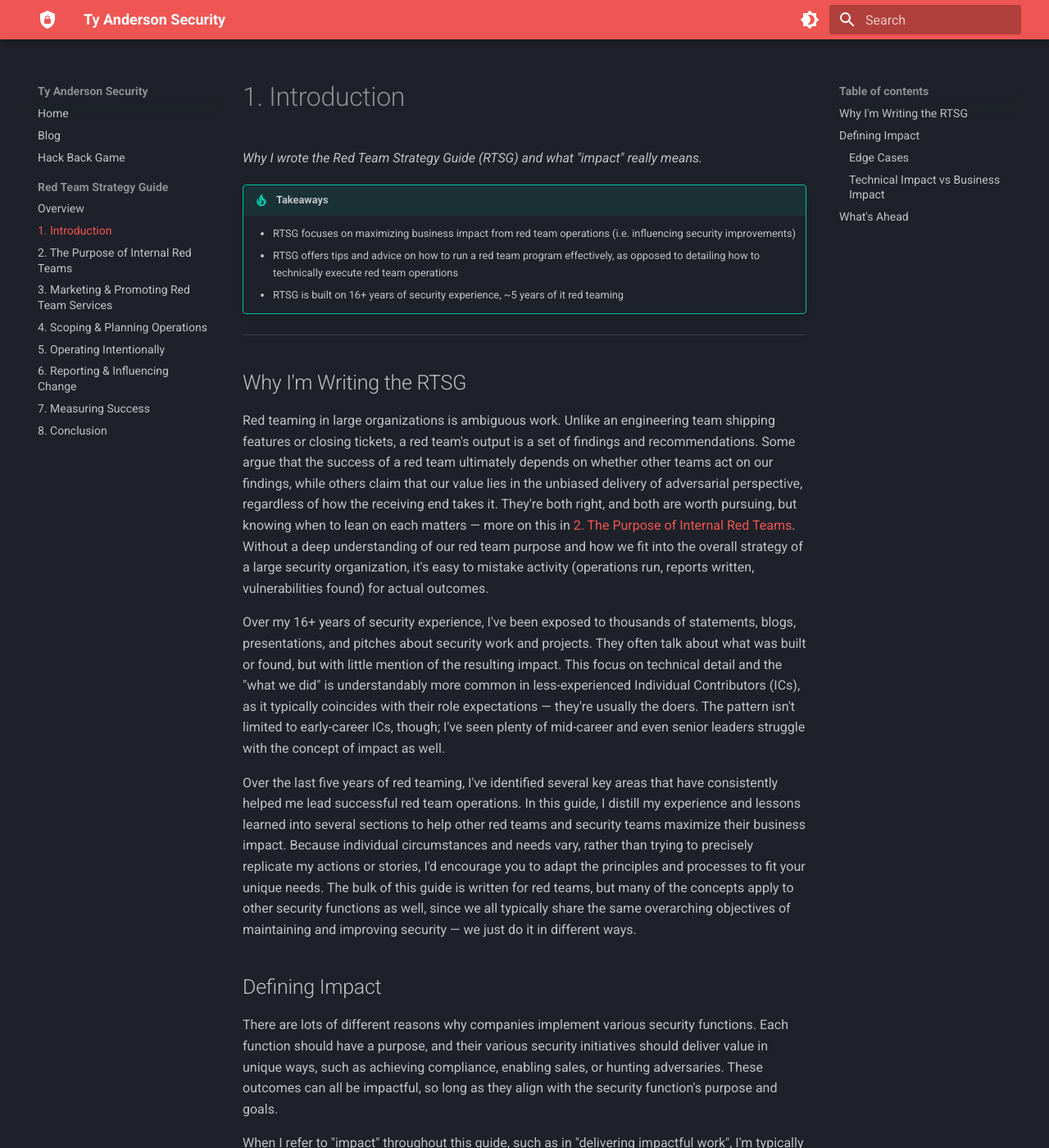
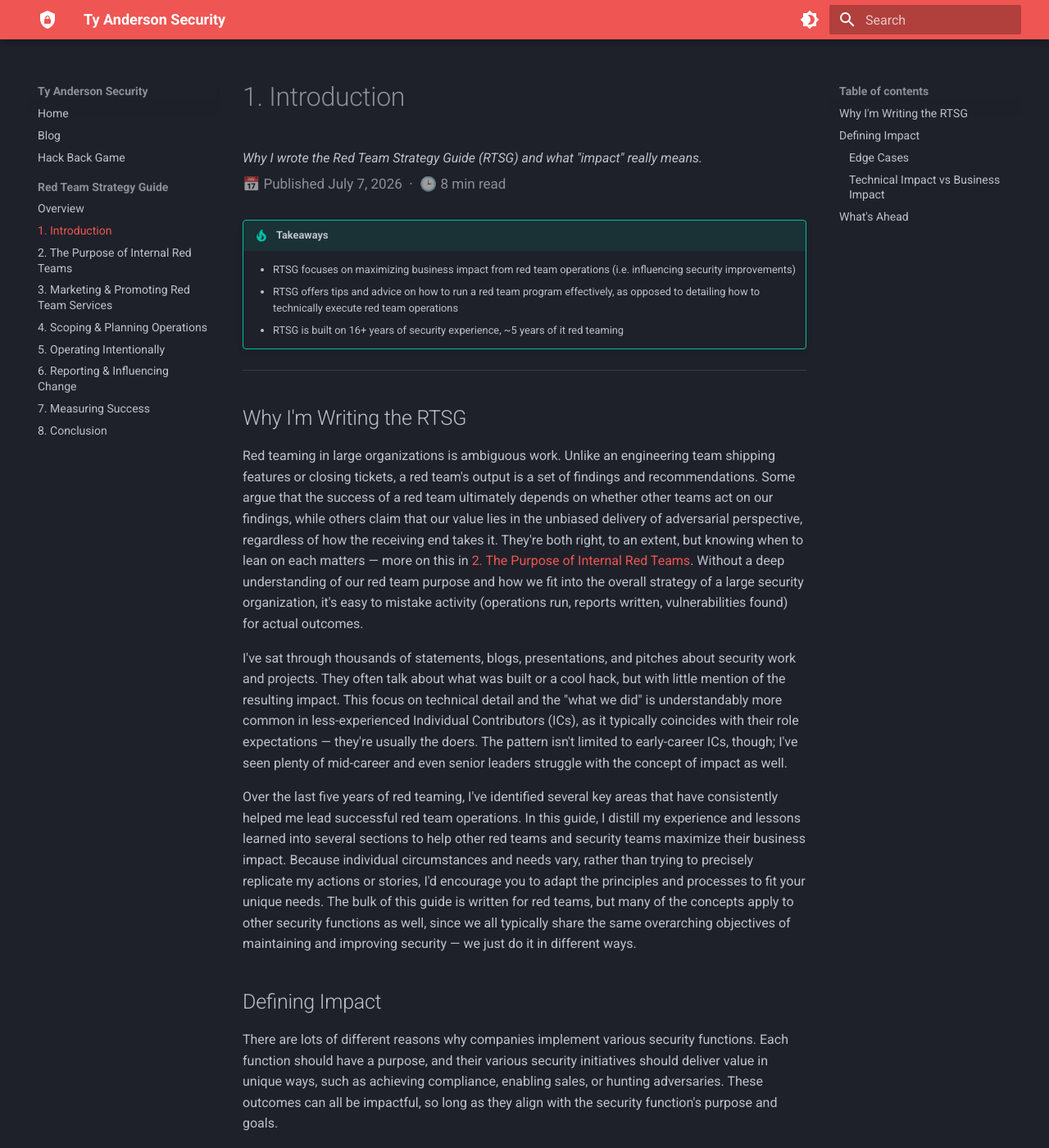
Before and after one commit to minispooner/minispooner.github.io, an MkDocs documentation site: the page built from docs/redteamstrategyguide/1-introduction.md, in a window 1280 px wide and 1400 px high. Shown: the whole window at 82% size. Built offline with MkDocs 1.6.1 and Material for MkDocs 9.7.7, drawn with Linux system fonts in a browser that asks for light colours; some of the changed text lies outside the part shown.

Commit message:
add quote decor; add visual improvements

```diff
--- a/docs/redteamstrategyguide/1-introduction.md
+++ b/docs/redteamstrategyguide/1-introduction.md
@@ -1,6 +1,8 @@
 # 1. Introduction
 
 _Why I wrote the Red Team Strategy Guide (RTSG) and what "impact" really means._
+
+<p class="rtsg-meta">📅 Published July 7, 2026 &nbsp;·&nbsp; 🕒 {{READTIME}} min read</p>
 
 <!-- prettier-ignore -->
 !!! tip "Takeaways"
@@ -12,9 +14,9 @@
 
 ## Why I'm Writing the RTSG
 
-Red teaming in large organizations is ambiguous work. Unlike an engineering team shipping features or closing tickets, a red team's output is a set of findings and recommendations. Some argue that the success of a red team ultimately depends on whether other teams act on our findings, while others claim that our value lies in the unbiased delivery of adversarial perspective, regardless of how the receiving end takes it. They're both right, and both are worth pursuing, but knowing when to lean on each matters &mdash; more on this in [2. The Purpose of Internal Red Teams](2-purpose.md). Without a deep understanding of our red team purpose and how we fit into the overall strategy of a large security organization, it's easy to mistake activity (operations run, reports written, vulnerabilities found) for actual outcomes.
+Red teaming in large organizations is ambiguous work. Unlike an engineering team shipping features or closing tickets, a red team's output is a set of findings and recommendations. Some argue that the success of a red team ultimately depends on whether other teams act on our findings, while others claim that our value lies in the unbiased delivery of adversarial perspective, regardless of how the receiving end takes it. They're both right, to an extent, but knowing when to lean on each matters &mdash; more on this in [2. The Purpose of Internal Red Teams](2-purpose.md). Without a deep understanding of our red team purpose and how we fit into the overall strategy of a large security organization, it's easy to mistake activity (operations run, reports written, vulnerabilities found) for actual outcomes.
 
-Over my 16+ years of security experience, I've been exposed to thousands of statements, blogs, presentations, and pitches about security work and projects. They often talk about what was built or found, but with little mention of the resulting impact. This focus on technical detail and the "what we did" is understandably more common in less-experienced Individual Contributors (ICs), as it typically coincides with their role expectations &mdash; they're usually the doers. The pattern isn't limited to early-career ICs, though; I've seen plenty of mid-career and even senior leaders struggle with the concept of impact as well.
+I've sat through thousands of statements, blogs, presentations, and pitches about security work and projects. They often talk about what was built or a cool hack, but with little mention of the resulting impact. This focus on technical detail and the "what we did" is understandably more common in less-experienced Individual Contributors (ICs), as it typically coincides with their role expectations &mdash; they're usually the doers. The pattern isn't limited to early-career ICs, though; I've seen plenty of mid-career and even senior leaders struggle with the concept of impact as well.
 
 Over the last five years of red teaming, I've identified several key areas that have consistently helped me lead successful red team operations. In this guide, I distill my experience and lessons learned into several sections to help other red teams and security teams maximize their business impact. Because individual circumstances and needs vary, rather than trying to precisely replicate my actions or stories, I'd encourage you to adapt the principles and processes to fit your unique needs. The bulk of this guide is written for red teams, but many of the concepts apply to other security functions as well, since we all typically share the same overarching objectives of maintaining and improving security &mdash; we just do it in different ways.
 
@@ -38,9 +40,9 @@
 
 It's important to make a clear distinction between "technical impact" and "business impact". Unfortunately, I often see security folks fixated on the technical results of their work and not the actual impact of it. Below are a few examples of how a team may attempt to classify their technical output as impactful. In certain scenarios, these results may indeed align with strategic objectives, but for our examples, we'll weigh the technical results vs. outcomes from a different perspective.
 
-- In a recent penetration test, we compromised the administrative console and obtained read access to all customer directories.
-- Last quarter, we integrated 20 new secret detection signatures, increasing our coverage by 50%, and total detections by 5%.
-- During our last incident, we used AI agents to analyze 100+ data sources to assist us in our investigation, saving 4 hours of human work, landing us 10% under the Average Time to Close for our incident.
+- _In a recent penetration test, we compromised the administrative console and obtained read access to all customer directories._
+- _Last quarter, we integrated 20 new secret detection signatures, increasing our coverage by 50%, and total detections by 5%._
+- _During our last incident, we used AI agents to analyze 100+ data sources to assist us in our investigation, saving 4 hours of human work, landing us 10% under the Average Time to Close for our incident._
 
 While these "wins" may appear impressive, additional context could severely erode much of the perceived success:
 
@@ -60,7 +62,14 @@
 
 ## What's Ahead
 
-I love to quote the Cheshire Cat, from Lewis Carroll's _Alice's Adventures in Wonderland_. When Alice asks which way to go, the cat responds, "That depends a good deal on where you want to get to." Without a clear purpose, a red team's efforts become a scattered, shotgun spray, relying on hope that something lands. However, when we do understand our purpose and where we want to be, we can target specific outcomes with the precision of a sniper.
+I love this exchange from Lewis Carroll's Alice in Wonderland. When Alice is at a fork in the road and asks which way to go, the cat turns the question back on her:
+
+<blockquote class="pull-quote" markdown>
+"That depends a good deal on where you want to get to."
+<cite>&mdash; The Cheshire Cat</cite>
+</blockquote>
+
+Without a clear purpose, a red team's efforts become a scattered, shotgun spray, relying on hope that something lands. However, when we do understand our purpose and where we want to be, we can target specific outcomes with the precision of a sniper.
 
 That's why the rest of this guide follows a typical operational sequence of a red team, starting with purpose. [2. The Purpose of Internal Red Teams](2-purpose.md) comes first because it clarifies what counts as impact for your red team. From there, [3. Marketing & Promoting Red Team Services](3-marketing.md) and [4. Scoping & Planning Operations](4-scoping.md) determine what work gets done and why. [5. Operating Intentionally](5-operating.md) governs how it gets executed, and [6. Reporting & Influencing Change](6-reporting.md) and [7. Measuring Success](7-measuring.md) close the loop by translating results into influence and proving whether that influence actually moved the needle. Each section adds specific benefits to the overall impact of red team deliverables, and we'll explore each throughout the guide.
 
--- a/docs/stylesheets/extra.css
+++ b/docs/stylesheets/extra.css
@@ -121,6 +121,13 @@
   margin: 0;
 }
 
+/* RTSG page byline */
+.rtsg-meta {
+  color: var(--md-default-fg-color--light);
+  font-size: 0.85rem;
+  margin: -0.5rem 0 1.5rem;
+}
+
 /* Section cards */
 .chapter-grid {
   display: grid;
@@ -166,6 +173,27 @@
   color: var(--md-default-fg-color--light);
 }
 
+/* Pull quotes */
+.pull-quote {
+  margin: 2rem 1rem;
+  padding: 0.25rem 0 0.25rem 1.5rem;
+  border-left: 4px solid var(--md-primary-fg-color);
+  font-size: 1.4rem;
+  font-style: italic;
+  line-height: 1.5;
+  color: var(--md-default-fg-color);
+}
+
+.pull-quote cite {
+  display: block;
+  margin-top: 0.5rem;
+  font-size: 0.85rem;
+  font-style: normal;
+  font-weight: 700;
+  letter-spacing: 0.02em;
+  color: var(--md-default-fg-color--light);
+}
+
 @media screen and (max-width: 768px) {
   .hero-content { flex-direction: column; text-align: center; }
   .hero-photo { width: 150px; height: 150px; }
```
